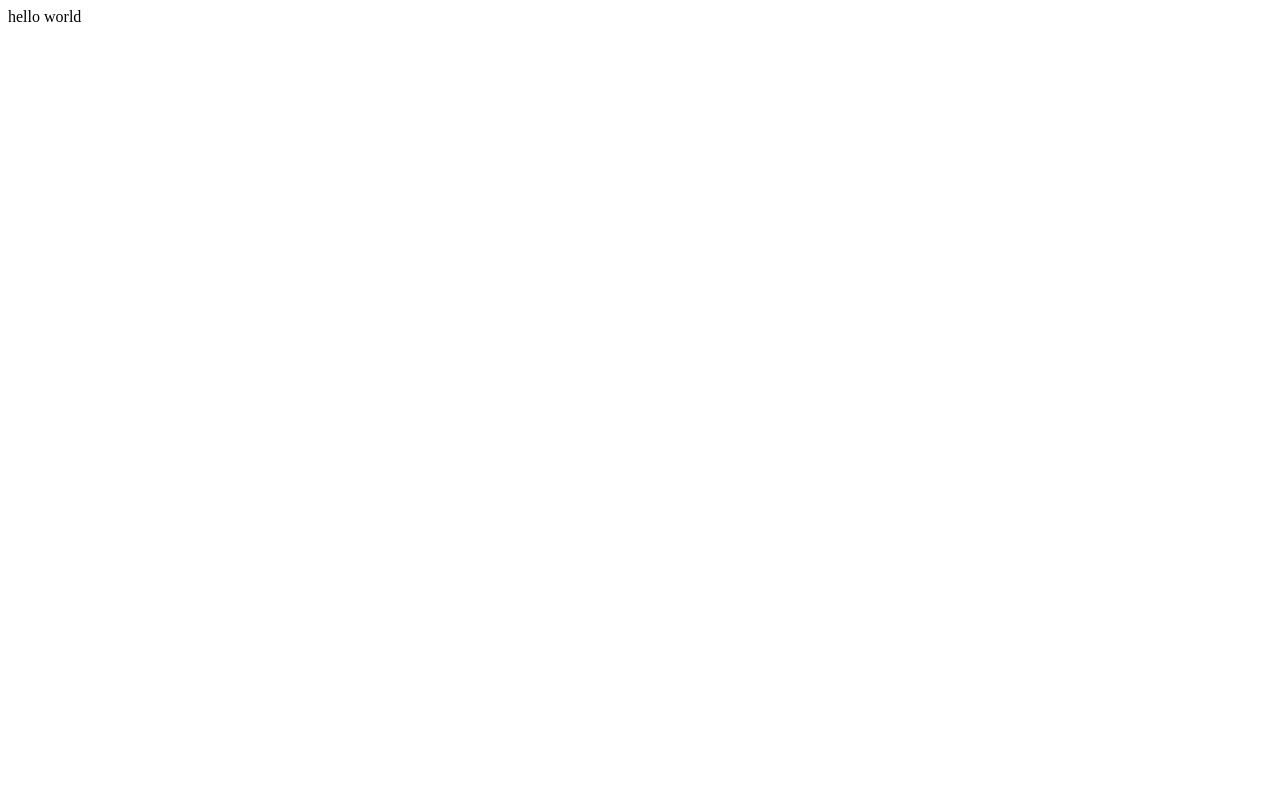
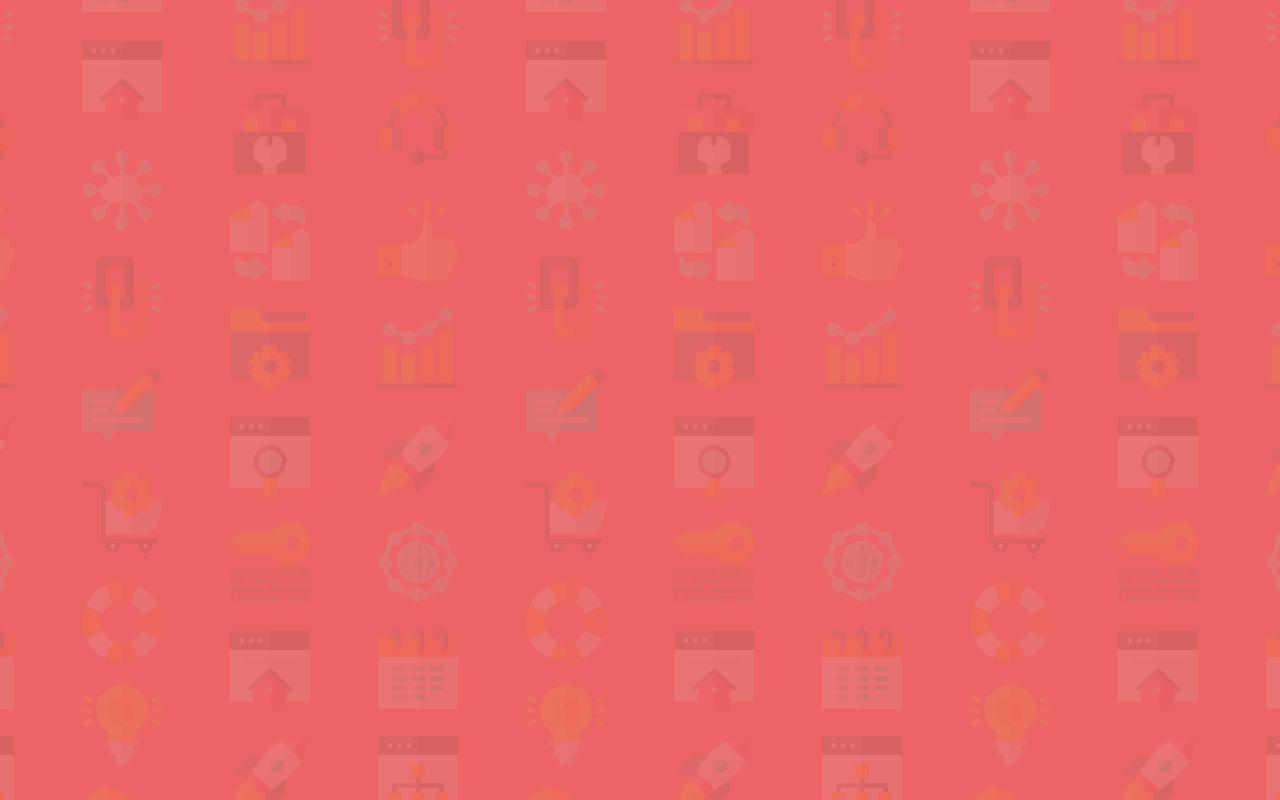
Before and after one commit to firdous-ab/Zuri-Media-query-and-responsiveness, a plain HTML site: page index.html in a window 1280 px wide. Drawn offline with Linux system fonts and the light colour scheme.

Commit message:
initial commit

```diff
--- a/index.html
+++ b/index.html
@@ -8,6 +8,9 @@
     <title>Media query and responsiveness</title>
 </head>
 <body>
-    hello world
+    <section class="header">
+
+
+    </section>
 </body>
 </html>
--- a/style.css
+++ b/style.css
@@ -0,0 +1,15 @@
+index.html, body{
+    margin: 0;
+    padding: 0;
+    font-family: 'Poppins', sans-serif;
+  }
+
+  .header{
+    min-height: 100vh;
+    width: 100%;
+    background-image:url(images/bg-intro-desktop.png);
+    background-position: center;
+    background-size: cover;
+    position: relative;
+    background-color: rgba(225, 21, 21, 0.654);
+  }
```
